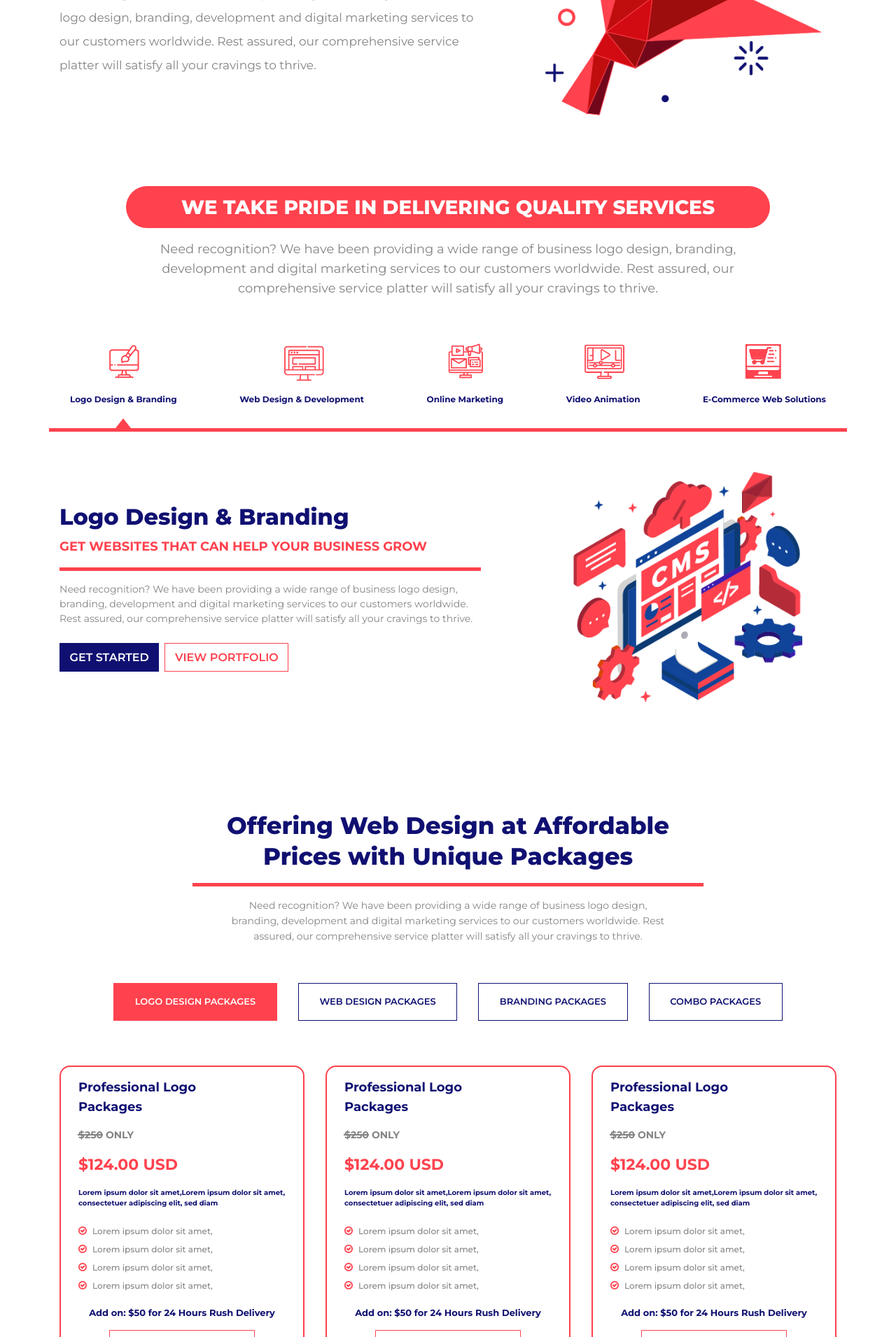
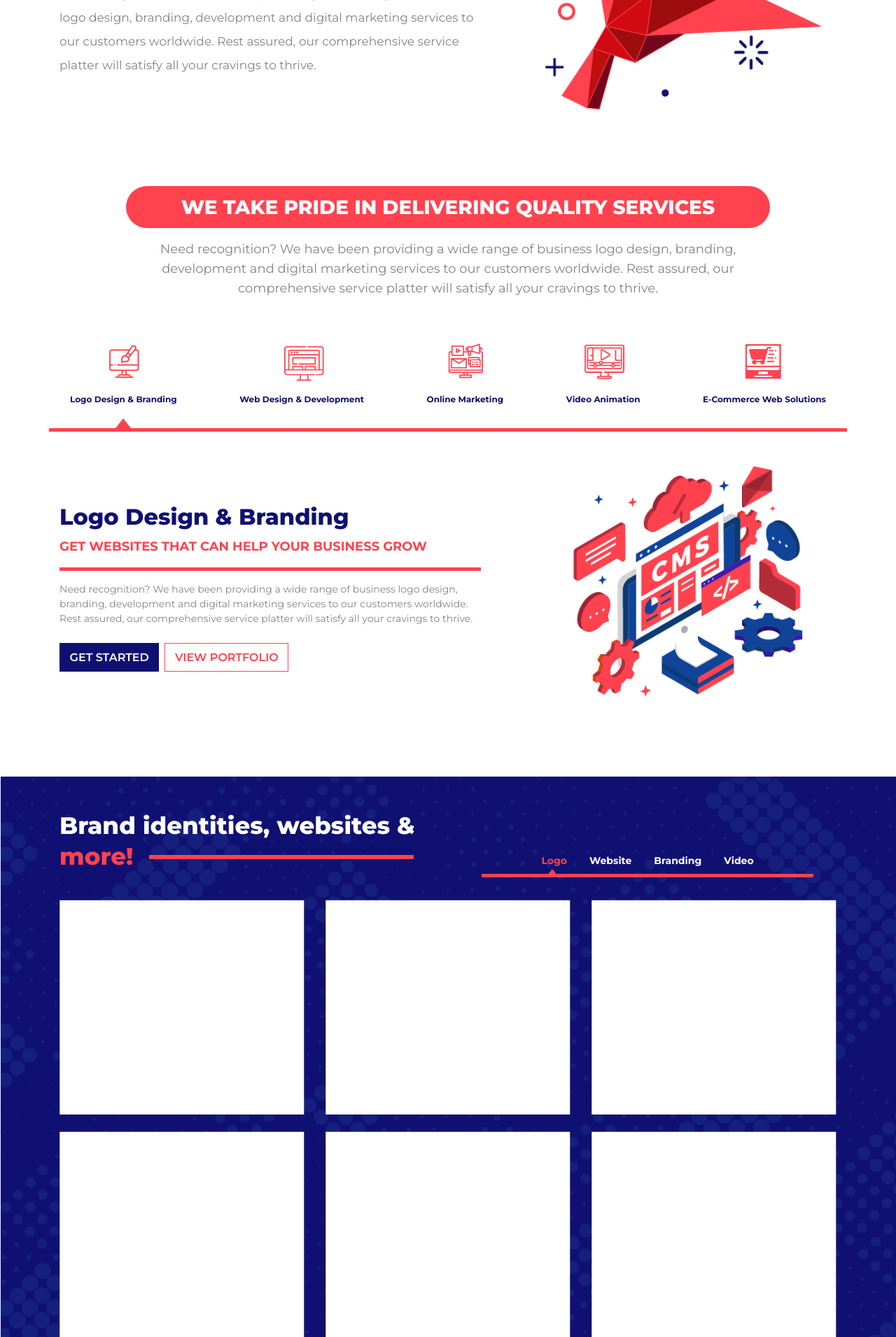
Before and after one commit to bilalrashid300/Agency-web, a PHP site: page / in a window 1280 px wide. Shown: the part 1129-3040 px from the top of the page at 70% size. Run offline with PHP 8.4, Linux system fonts and the light colour scheme.

Commit message:
all pages done

```diff
--- a/assets/css/style.css
+++ b/assets/css/style.css
@@ -107,6 +107,37 @@ h6 {
 
 .bg-blue {
   background-color: var(--darkblue);
+}
+
+.bg-grey {
+  background-color: #999999;
+}
+
+.flex-grow{
+  flex-grow: 1;
+}
+
+.contact_tabs .tabs img{
+  width: unset !important;
+  transition: all 0.3s ease-in-out;
+}
+
+.contact_tabs .tabs{
+  background: var(--red);
+  transition: all 0.3s ease-in-out;
+  cursor: pointer;
+}
+
+.contact_tabs .tabs.active{
+  background: #999999;
+}
+
+.contact_tabs .tabs:hover{
+  background: #999999;
+}
+
+.contact_tabs .tabs:hover img{
+  transform: translate(-10px, 0px);
 }
 
 .t-underline {
@@ -479,6 +510,15 @@ h6 {
   display: flex;
 }
 
+.pricing_section_tab > .active {
+  display: flex;
+}
+
+.company_tab > .active {
+  display: flex;
+}
+
+
 .service_tab_content .row {
   align-items: center;
 }
@@ -503,9 +543,24 @@ h6 {
 }
 
 .offer_section,
-.contact_section {
+.contact_section,
+.services_section{
   background: url(../../assets/images/offer.png) no-repeat center center;
   background-size: cover;
+}
+
+.p-rel{
+  position: relative;
+}
+
+.red-line::after{
+  content: "";
+    height: 6px;
+    width: 70%;
+    background: var(--red);
+    position: absolute;
+    top: 64px;
+    right: 34px;
 }
 
 .contact_section .form-control {
@@ -643,6 +698,64 @@ h6 {
   color: #fff;
 }
 
+.company_tab .tabs.active {
+  color: var(--red);
+  position: relative;
+}
+
+.company_tab .tabs.active::after {
+  content: "";
+  display: inline-block;
+  margin-left: 0px;
+  vertical-align: 0.255em;
+  content: "";
+  border-bottom: 0.7em solid var(--red);
+  border-right: 0.5em solid transparent;
+  border-top: 0;
+  border-left: 0.5em solid transparent;
+  position: absolute;
+  bottom: -10px;
+  right: 44%;
+}
+
+.company_tab .tab-pane>div {
+  position: relative;
+}
+
+.company_tab .tab-pane>div::after {
+  position: relative;
+  content: "";
+  width: 50px;
+  height: 50px;
+  background: var(--red);
+  border-radius: 60px;
+}
+
+/* li:nth-child(3n) {
+  } */
+
+.animation {
+  animation: moveY 2s infinite;
+}
+
+@keyframes moveY{
+
+  0%{
+    transform: translateY(0px);
+  }
+  25%{
+    transform: translateY(-10px);
+  }
+  75%{
+    transform: translateY(10px);
+  }
+  100%{
+    transform: translateY(0px);
+  }
+
+
+}
+
 .pricing_section .service_tab .tabs.active::after {
   display: none;
 }
--- a/assets/js/main.js
+++ b/assets/js/main.js
@@ -11,10 +11,26 @@ $(".service_tab .tabs").on("click", function () {
   $("#"+tab).addClass("active in");
 });
 
-$(".service_tab .tabs").on("click", function () {
-  $(".service_tab .tabs").removeClass("active");
+$(".contact_tabs .tabs").on("click", function () {
+  $(".contact_tabs .tabs").removeClass("active");
   $(this).addClass("active")
-  $(".service_tab_content .tab-pane").removeClass("active in");
+  $(".contact_tabs .tab-pane").removeClass("active in");
+  const tab = $(this).attr("data-attr")
+  $("#"+tab).addClass("active in");
+});
+
+$(".pricing_section_tab .tabs").on("click", function () {
+  $(".pricing_section_tab .tabs").removeClass("active");
+  $(this).addClass("active")
+  $(".pricing_section_tab .tab-pane").removeClass("active in");
+  const tab = $(this).attr("data-attr")
+  $("#"+tab).addClass("active in");
+});
+
+$(".company_tab .tabs").on("click", function () {
+  $(".company_tab .tabs").removeClass("active");
+  $(this).addClass("active")
+  $(".company_tab .tab-pane").removeClass("active in");
   const tab = $(this).attr("data-attr")
   $("#"+tab).addClass("active in");
 });
--- a/index.html
+++ b/index.html
@@ -232,7 +232,7 @@
             </p>
           </div>
           <div class="col-md-5">
-            <img class="w-100" src="./assets/images/paperArt.png" />
+            <img class="w-100 animation" src="./assets/images/paperArt.png" />
           </div>
         </div>
       </div>
@@ -310,7 +310,7 @@
                   </div>
                 </div>
                 <div class="col-md-5">
-                  <img class="w-100" src="./assets/images/cms.png" />
+                  <img class="w-100 animation" src="./assets/images/cms.png" />
                 </div>
               </div>
               <div role="tabpanel" class="tab-pane fade row" id="tab-panel2">
@@ -332,7 +332,7 @@
                   </div>
                 </div>
                 <div class="col-md-5">
-                  <img class="w-100" src="./assets/images/cms.png" />
+                  <img class="w-100 animation" src="./assets/images/cms.png" />
                 </div>
               </div>
               <div role="tabpanel" class="tab-pane fade row" id="tab-panel3">
@@ -354,7 +354,7 @@
                   </div>
                 </div>
                 <div class="col-md-5">
-                  <img class="w-100" src="./assets/images/cms.png" />
+                  <img class="w-100 animation" src="./assets/images/cms.png" />
                 </div>
               </div>
               <div role="tabpanel" class="tab-pane fade row" id="tab-panel4">
@@ -376,7 +376,7 @@
                   </div>
                 </div>
                 <div class="col-md-5">
-                  <img class="w-100" src="./assets/images/cms.png" />
+                  <img class="w-10 animation" src="./assets/images/cms.png" />
                 </div>
               </div>
               <div role="tabpanel" class="tab-pane fade row" id="tab-panel5">
@@ -398,7 +398,150 @@
                   </div>
                 </div>
                 <div class="col-md-5">
-                  <img class="w-100" src="./assets/images/cms.png" />
+                  <img class="w-100 animation " src="./assets/images/cms.png" />
+                </div>
+              </div>
+            </div>
+          </div>
+        </div>
+      </div>
+    </section>
+
+    <section>
+      <div class="container-fluid services_section">
+        <div class="container py-5">
+          <div class="row mb-3">
+            <div class="col-6">
+              <h2 class="p-rel t-white">
+                Brand identities, websites &
+                <span class="red-line t-red">more!</span>
+              </h2>
+            </div>
+            <div class="col-6 px-5">
+              <div class="d-flex justify-content-center align-items-end h-100 company_tab border-bottom-red">
+                <p class="mb-2 fw-7 t-white px-3 tabs active" data-attr="tab-company1">Logo</p>
+                <p class="mb-2 fw-7 t-white px-3 tabs" data-attr="tab-company2">Website</p>
+                <p class="mb-2 fw-7 t-white px-3 tabs" data-attr="tab-company3">Branding</p>
+                <p class="mb-2 fw-7 t-white px-3 tabs" data-attr="tab-company4">Video</p>
+              </div>
+            </div>
+          </div>
+          <div class="row">
+            <div class="col-12 tab-content company_tab mt-3">
+              <div role="tabpanel" class="tab-pane fade row active in" id="tab-company1">
+                <div class="col-md-4 mb-4">
+                  <img class="w-100" src="./assets/images/square.png" alt="" />
+                </div>
+                <div class="col-md-4 mb-4">
+                  <img class="w-100" src="./assets/images/square.png" alt="" />
+                </div>
+                <div class="col-md-4 mb-4">
+                  <img class="w-100" src="./assets/images/square.png" alt="" />
+                </div>
+                <div class="col-md-4 mb-4">
+                  <img class="w-100" src="./assets/images/square.png" alt="" />
+                </div>
+                <div class="col-md-4 mb-4">
+                  <img class="w-100" src="./assets/images/square.png" alt="" />
+                </div>
+                <div class="col-md-4 mb-4">
+                  <img class="w-100" src="./assets/images/square.png" alt="" />
+                </div>
+                <div class="col-md-4 mb-4">
+                  <img class="w-100" src="./assets/images/square.png" alt="" />
+                </div>
+                <div class="col-md-4 mb-4">
+                  <img class="w-100" src="./assets/images/square.png" alt="" />
+                </div>
+                <div class="col-md-4 mb-4">
+                  <img class="w-100" src="./assets/images/square.png" alt="" />
+                </div>
+              </div>
+              <div role="tabpanel" class="tab-pane fade row" id="tab-company2">
+                <div class="col-md-4 mb-4">
+                  <img class="w-100" src="./assets/images/square.png" alt="" />
+                </div>
+                <div class="col-md-4 mb-4">
+                  <img class="w-100" src="./assets/images/square.png" alt="" />
+                </div>
+                <div class="col-md-4 mb-4">
+                  <img class="w-100" src="./assets/images/square.png" alt="" />
+                </div>
+                <div class="col-md-4 mb-4">
+                  <img class="w-100" src="./assets/images/square.png" alt="" />
+                </div>
+                <div class="col-md-4 mb-4">
+                  <img class="w-100" src="./assets/images/square.png" alt="" />
+                </div>
+                <div class="col-md-4 mb-4">
+                  <img class="w-100" src="./assets/images/square.png" alt="" />
+                </div>
+                <div class="col-md-4 mb-4">
+                  <img class="w-100" src="./assets/images/square.png" alt="" />
+                </div>
+                <div class="col-md-4 mb-4">
+                  <img class="w-100" src="./assets/images/square.png" alt="" />
+                </div>
+                <div class="col-md-4 mb-4">
+                  <img class="w-100" src="./assets/images/square.png" alt="" />
+                </div>
+              </div>
+              <div role="tabpanel" class="tab-pane fade row" id="tab-company3">
+                <div class="col-md-4 mb-4">
+                  <img class="w-100" src="./assets/images/square.png" alt="" />
+                </div>
+                <div class="col-md-4 mb-4">
+                  <img class="w-100" src="./assets/images/square.png" alt="" />
+                </div>
+                <div class="col-md-4 mb-4">
+                  <img class="w-100" src="./assets/images/square.png" alt="" />
+                </div>
+                <div class="col-md-4 mb-4">
+                  <img class="w-100" src="./assets/images/square.png" alt="" />
+                </div>
+                <div class="col-md-4 mb-4">
+                  <img class="w-100" src="./assets/images/square.png" alt="" />
+                </div>
+                <div class="col-md-4 mb-4">
+                  <img class="w-100" src="./assets/images/square.png" alt="" />
+                </div>
+                <div class="col-md-4 mb-4">
+                  <img class="w-100" src="./assets/images/square.png" alt="" />
+                </div>
+                <div class="col-md-4 mb-4">
+                  <img class="w-100" src="./assets/images/square.png" alt="" />
+                </div>
+                <div class="col-md-4 mb-4">
+                  <img class="w-100" src="./assets/images/square.png" alt="" />
+                </div>
+              </div>
+              <div role="tabpanel" class="tab-pane fade row" id="tab-company4">
+                <div class="col-md-4 mb-4">
+                  <img class="w-100" src="./assets/images/square.png" alt="" />
+                </div>
+                <div class="col-md-4 mb-4">
+                  <img class="w-100" src="./assets/images/square.png" alt="" />
+                </div>
+                <div class="col-md-4 mb-4">
+                  <img class="w-100" src="./assets/images/square.png" alt="" />
+                </div>
+                <div class="col-md-4 mb-4">
+                  <img class="w-100" src="./assets/images/square.png" alt="" />
+                </div>
+                <div class="col-md-4 mb-4">
+                  <img class="w-100" src="./assets/images/square.png" alt="" />
+                </div>
+                <div class="col-md-4 mb-4">
+                  <img class="w-100" src="./assets/images/square.png" alt="" />
+                </div>
+                <div class="col-md-4 mb-4">
+                  <img class="w-100" src="./assets/images/square.png" alt="" />
+                </div>
+                <div class="col-md-4 mb-4">
+                  <img class="w-100" src="./assets/images/square.png" alt="" />
+                </div>
+                <div class="col-md-4 mb-4">
+                  <img class="w-100" src="./assets/images/square.png" alt="" />
                 </div>
               </div>
             </div>
@@ -423,7 +566,15 @@
           </div>
         </div>
         <div class="row align-items-center faq mb-5 mt-4">
-          <div class="col-md-12 d-flex justify-content-center pt-3 service_tab">
+          <div
+            class="
+              col-md-12
+              d-flex
+              justify-content-center
+              pt-3
+              pricing_section_tab
+            "
+          >
             <div class="text-center tabs active pb-3" data-attr="tab-price1">
               <button class="btn hollow-blue">LOGO DESIGN PACKAGES</button>
             </div>
@@ -438,7 +589,7 @@
             </div>
           </div>
           <div class="col-md-12">
-            <div class="tab-content service_tab_content">
+            <div class="tab-content pricing_section_tab">
               <div
                 role="tabpanel"
                 class="tab-pane fade active in row mt-5"
@@ -712,11 +863,15 @@
                   </div>
                 </div>
               </div>
-              <div role="tabpanel" class="tab-pane fade row mt-5" id="tab-price2">
+              <div
+                role="tabpanel"
+                class="tab-pane fade row mt-5"
+                id="tab-price2"
+              >
                 <div class="col-md-4">
                   <div class="price_box">
                     <p class="fs18 fw-7 pr-md-5 t-blue">
-                      Professional Logo Packages
+                      Professional Logo Packages2
                     </p>
                     <p class="fw-7"><span class="amount">$250</span> ONLY</p>
                     <p class="fs22 fw-7 price t-red">$124.00 USD</p>
@@ -981,7 +1136,11 @@
                   </div>
                 </div>
               </div>
-              <div role="tabpanel" class="tab-pane fade row mt-5" id="tab-price3">
+              <div
+                role="tabpanel"
+                class="tab-pane fade row mt-5"
+                id="tab-price3"
+              >
                 <div class="col-md-4">
                   <div class="price_box">
                     <p class="fs18 fw-7 pr-md-5 t-blue">
@@ -1250,7 +1409,11 @@
                   </div>
                 </div>
               </div>
-              <div role="tabpanel" class="tab-pane fade row mt-5" id="tab-price4">
+              <div
+                role="tabpanel"
+                class="tab-pane fade row mt-5"
+                id="tab-price4"
+              >
                 <div class="col-md-4">
                   <div class="price_box">
                     <p class="fs18 fw-7 pr-md-5 t-blue">
@@ -1655,6 +1818,120 @@
                 alt=""
               />
               <p class="fs13 fw-7 t-red mt-5">24/7 DESIGN CONSULTANCY</p>
+            </div>
+          </div>
+        </div>
+      </div>
+    </section>
+
+    <section>
+      <div class="container-fluid bg-blue">
+        <div class="container">
+          <div class="row">
+            <div class="col-md-7 py-5 tab-content contact_tabs">
+              <div
+                role="tabpanel"
+                class="tab-pane fade active in"
+                id="contact-panel1"
+              >
+                <h2 class="t-white mb-3">
+                  The convergance of <br />
+                  <span class="t-red fw-6">Design, story and innovation</span>
+                </h2>
+                <p>
+                  Need recognition? We have been providing a wide range of
+                  business logo design, branding, development and digital
+                  marketing services to our customers worldwide. Rest assured,
+                  our comprehensive service platter will satisfy all your
+                  cravings to thrive.
+                </p>
+              </div>
+              <div role="tabpanel" class="tab-pane fade" id="contact-panel2">
+                <h2 class="t-white mb-3">
+                  The convergance of <br />
+                  <span class="t-red fw-6">Design, story and innovation</span>
+                </h2>
+                <p>
+                  Need recognition? We have been providing a wide range of
+                  business logo design, branding, development and digital
+                  marketing services to our customers worldwide. Rest assured,
+                  our comprehensive service platter will satisfy all your
+                  cravings to thrive.
+                </p>
+              </div>
+              <div role="tabpanel" class="tab-pane fade" id="contact-panel3">
+                <h2 class="t-white mb-3">
+                  The convergance of <br />
+                  <span class="t-red fw-6">Design, story and innovation</span>
+                </h2>
+                <p>
+                  Need recognition? We have been providing a wide range of
+                  business logo design, branding, development and digital
+                  marketing services to our customers worldwide. Rest assured,
+                  our comprehensive service platter will satisfy all your
+                  cravings to thrive.
+                </p>
+              </div>
+              <div role="tabpanel" class="tab-pane fade" id="contact-panel4">
+                <h2 class="t-white mb-3">
+                  The convergance of <br />
+                  <span class="t-red fw-6">Design, story and innovation</span>
+                </h2>
+                <p>
+                  Need recognition? We have been providing a wide range of
+                  business logo design, branding, development and digital
+                  marketing services to our customers worldwide. Rest assured,
+                  our comprehensive service platter will satisfy all your
+                  cravings to thrive.
+                </p>
+              </div>
+            </div>
+            <div
+              class="
+                col-md-5
+                t-white
+                text-center
+                d-flex
+                flex-column
+                contact_tabs
+              "
+            >
+              <div
+                class="
+                  px-5
+                  w-100
+                  d-flex
+                  align-items-center
+                  flex-grow
+                  tabs
+                  active
+                "
+                data-attr="contact-panel1"
+              >
+                <img src="./assets/images/phone.png" />
+                <p class="fs22 mb-0 w-100">Call us</p>
+              </div>
+              <div
+                class="px-5 w-100 d-flex align-items-center flex-grow tabs"
+                data-attr="contact-panel2"
+              >
+                <img src="./assets/images/chat.png" />
+                <p class="fs22 mb-0 w-100">Talk to our Repesentative</p>
+              </div>
+              <div
+                class="px-5 w-100 d-flex align-items-center flex-grow tabs"
+                data-attr="contact-panel3"
+              >
+                <img src="./assets/images/phone.png" />
+                <p class="fs22 mb-0 w-100">Request a Call Back</p>
+              </div>
+              <div
+                class="px-5 w-100 d-flex align-items-center flex-grow tabs"
+                data-attr="contact-panel4"
+              >
+                <img src="./assets/images/chat.png" />
+                <p class="fs22 mb-0 w-100">Request a quote</p>
+              </div>
             </div>
           </div>
         </div>
```
Also changed, not shown: assets/images/chat.png (added), assets/images/phone.png (added), assets/images/square.png (added).
